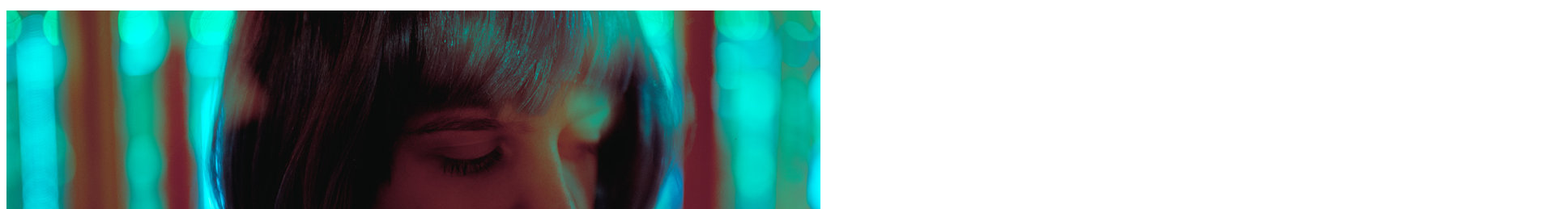
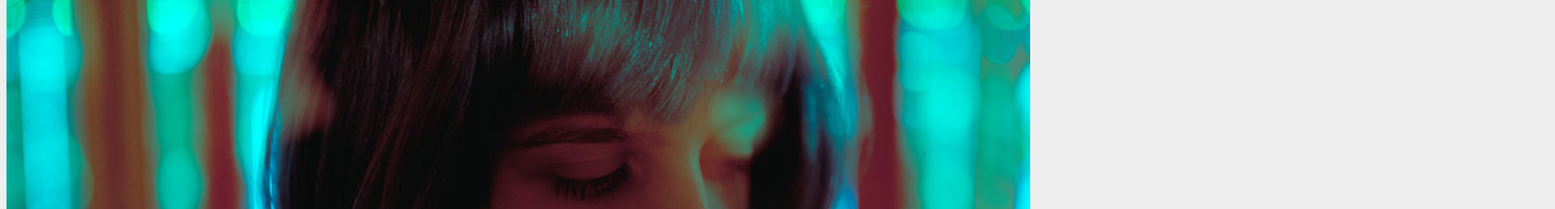
Before and after one commit to divijps/aau, a plain HTML site: page index.html in a window 1280 px wide. Shown: the part 155-414 px from the top of the page at 81% size, 1920 px wide, since content can reach past the window. Drawn offline with Linux system fonts and the light colour scheme; files that its build step writes are made by us from their sources; the site is published under a folder, as on GitHub Pages, so addresses that start at the root find nothing.

Commit message:
Update index.html

```diff
--- a/index.html
+++ b/index.html
@@ -2,7 +2,7 @@
 <html>
 
 <head>
-	<link rel="stylesheet" type="text/css" href="/aau-wnm250-m1/style.css">
+	<link rel="stylesheet" type="text/css" href="style.css">
 	<link href="https://fonts.googleapis.com/css?family=Archivo+Black|Lato" rel="stylesheet">
 
 </head>
```
